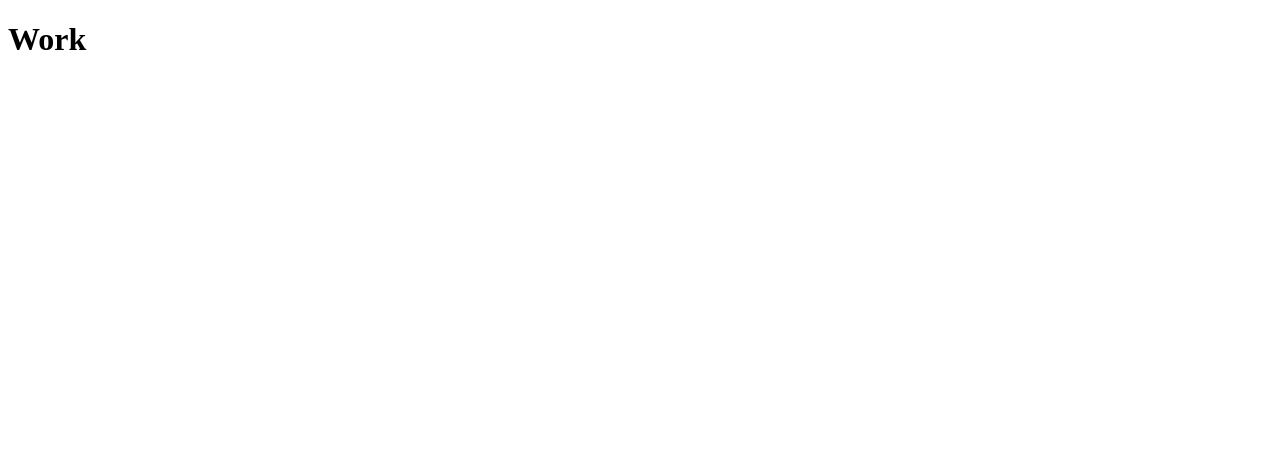
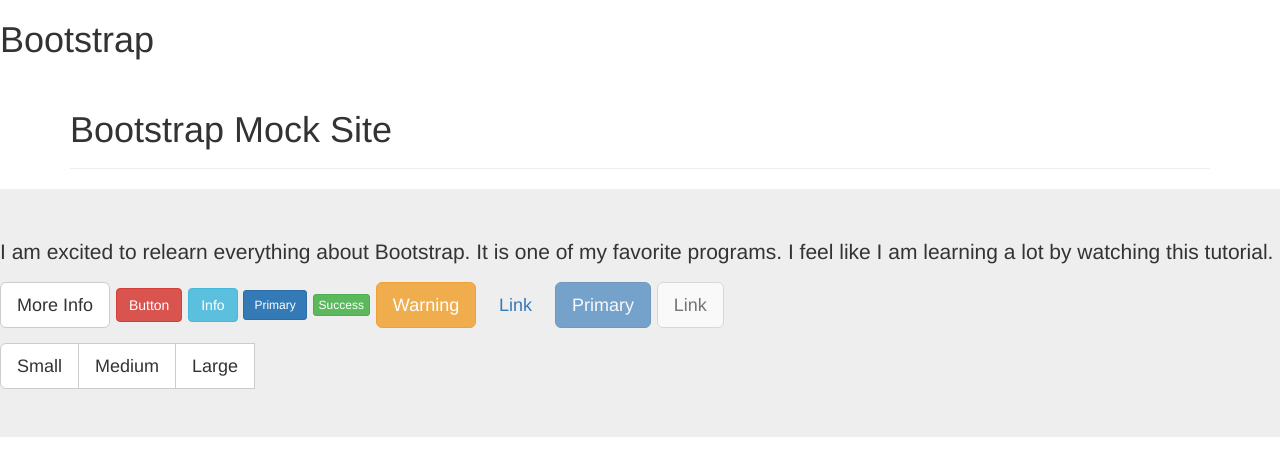
Before and after one commit to Briaceli/Bootstrap, a plain HTML site: page Project1/index.html in a window 1280 px wide. Drawn offline with nearby package versions, Linux system fonts and the light colour scheme.

Commit message:
Buttons and stuff

```diff
--- a/Project1/index.html
+++ b/Project1/index.html
@@ -2,10 +2,46 @@
 <html>
   <head>
     <meta charset="utf-8" />
-    <title>Page title</title>
     <meta name="viewport" content="width=device-width, initial-scale=1" />
+    <title>Bootstrap 1</title>
+    <link rel="stylesheet" type="text/css"
+    href="https://maxcdn.bootstrapcdn.com/bootstrap/3.3.7/css/bootstrap.min.css"
   </head>
   <body>
-    <h1>Work</h1>
+    <h1>Bootstrap</h1>
+    <!-- Container provides padding around everything. Container fluid makes
+    everything but up on the sides of the screen. Also adds line under title.-->
+    <div class="container">
+      <div class="page-header"><h1>Bootstrap Mock Site</h1></div>
+    </div>
+    <div class="jumbotron">
+      <!-- Jumbotron enlarges fonts and defaults everything to be inside a grey box. (You can change the color later) Used outside of a container it will fill the total width of screen-->
+      <p>
+        I am excited to relearn everything about Bootstrap. It is one of my
+        favorite programs. I feel like I am learning a lot by watching this
+        tutorial.
+      </p>
+      <p>
+        <!-- Different type of button classes automaticaly change the size and shape of your buttons-->
+        <a href="#" class="btn btn-default btn-lg" role="button">More Info</a>
+      <button type="submit" class="btn btn-danger" role="button">Button</button>
+    <input type="button" value="Info" class="btn btn-info"></button>
+    <button type="submit" class="btn btn-primary btn-sm">Primary</button>
+    <button type="submit" class="btn btn-success btn-xs">Success</button>
+    <button type="submit" class="btn btn-warning btn-lg">Warning</button>
+    <button type="submit" class="btn btn-link btn-lg">Link</button> <!--Links should also be called buttons-->
+  <button type="button" class="btn btn-lg btn-primary" disabled="disabled">Primary</button>  <!--Disable buttons-->
+ <a href="#" class="btn btn-default btn-lg disabled" role="button">Link</a> <!--Disable links-->
+ <!--Button Groups-->
+ <div class="btn-group btn-group-lg" role="group">
+   <button type="button" class="btn btn-default">Small</button>
+   <button type="button" class="btn btn-default">Medium</button>
+   <button type="button" class="btn btn-default">Large</button>
+  </p>
+ </div>
+</div>
+  </div>
+    <script src="https://ajax.googleapis.com/ajax/libs/jquery/1.12.4/jquery.min.js"></script>
+    <script src="https://maxcdn.bootstrapcdn.com/bootstrap/3.3.7/js/bootstrap.min.js"></script>
   </body>
 </html>
```
Also changed, not shown: 1 other file.
